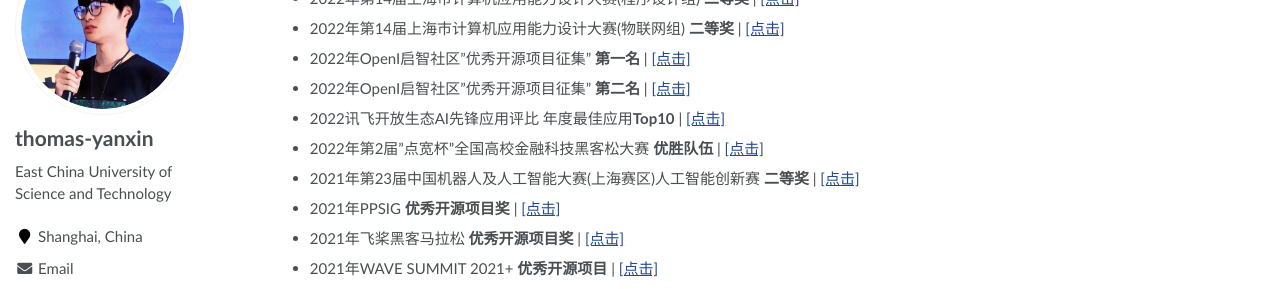
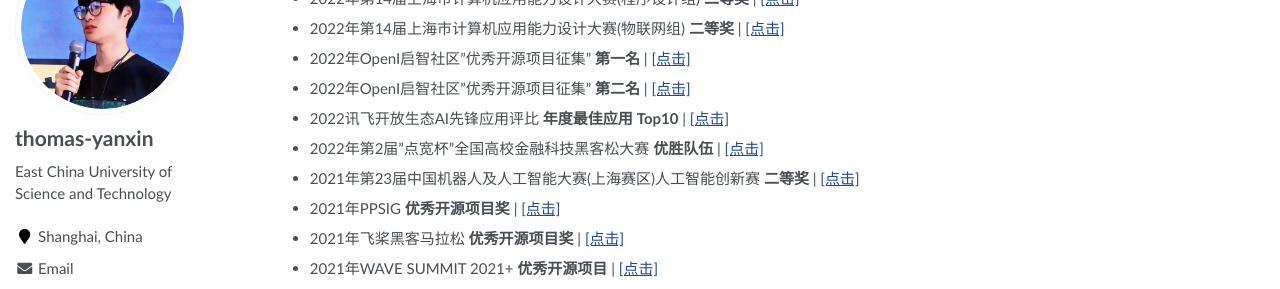
Before and after one commit to thomas-yanxin/thomas-yanxin.github.io, a Jekyll site: the page built from _pages/about.md, in a window 1280 px wide and 900 px high, scrolled down 1141 px. Shown: the part 151-440 px from the top of the window. Built offline with Jekyll 4.4.1, drawn with Linux system fonts in a browser that asks for light colours; some web fonts are replaced.

```diff
--- a/_pages/about.md
+++ b/_pages/about.md
@@ -24,7 +24,7 @@ redirect_from:
 </p>
 
 # 🔥 News
-* *2023.01*: &nbsp; 🎉🎉 2022讯飞开放生态AI先锋应用评比 年度最佳应用**Top10**.
+* *2023.01*: &nbsp; 🎉🎉 2022讯飞开放生态AI先锋应用评比 年度最佳应用 **Top10**.
 * *2022.11*: &nbsp; 🎉🎉 2022年第8届中国国际"互联网+"大学生创新创业大赛 **银奖**.
 * *2022.09*: &nbsp; 🎉🎉 百度飞桨AI Studio 2022年度影响力人物 **TOP10**.
 * *2022.08*: &nbsp; 🎉🎉 2022年第24届中国机器人及人工智能大赛全国 **一等奖**.
@@ -75,7 +75,7 @@ redirect_from:
 
 * 2022年OpenI启智社区"优秀开源项目征集" **第二名** \| [\[点击\]](/proof/%E6%AC%A7%E5%B0%8F%E9%B9%8F.png)
 
-* 2022讯飞开放生态AI先锋应用评比 年度最佳应用<strong>Top10</strong> \| [\[点击\]](https://mp.weixin.qq.com/s/P6VaXjlXWLT0JGvBFRDIvQ)
+* 2022讯飞开放生态AI先锋应用评比 **年度最佳应用** <strong>Top10</strong> \| [\[点击\]](https://mp.weixin.qq.com/s/P6VaXjlXWLT0JGvBFRDIvQ)
 
 * 2022年第2届"点宽杯"全国高校金融科技黑客松大赛 **优胜队伍** \| [\[点击\]](https://mp.weixin.qq.com/s/0nwc8CRLXZZaJnAg6JJjVA)
 
```
